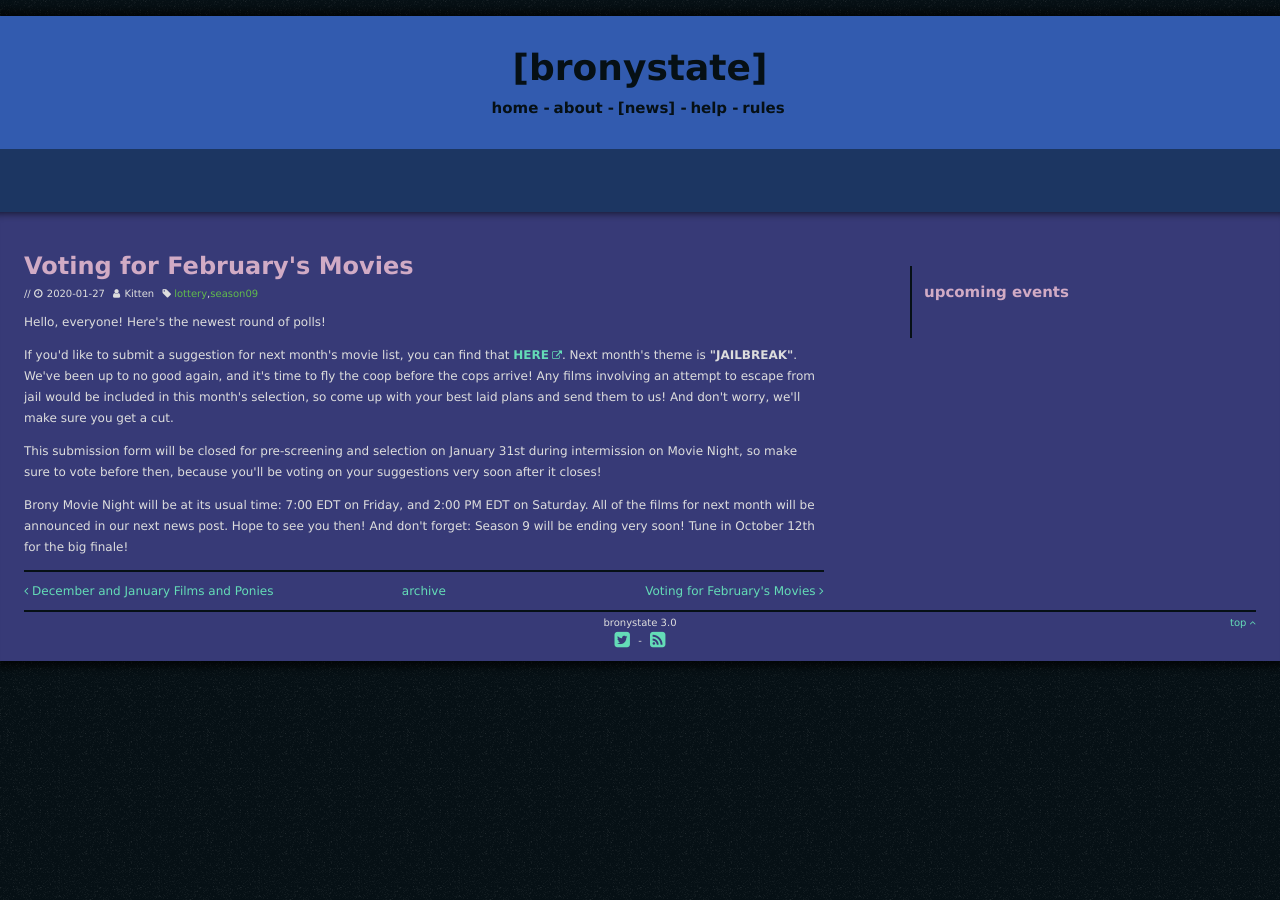
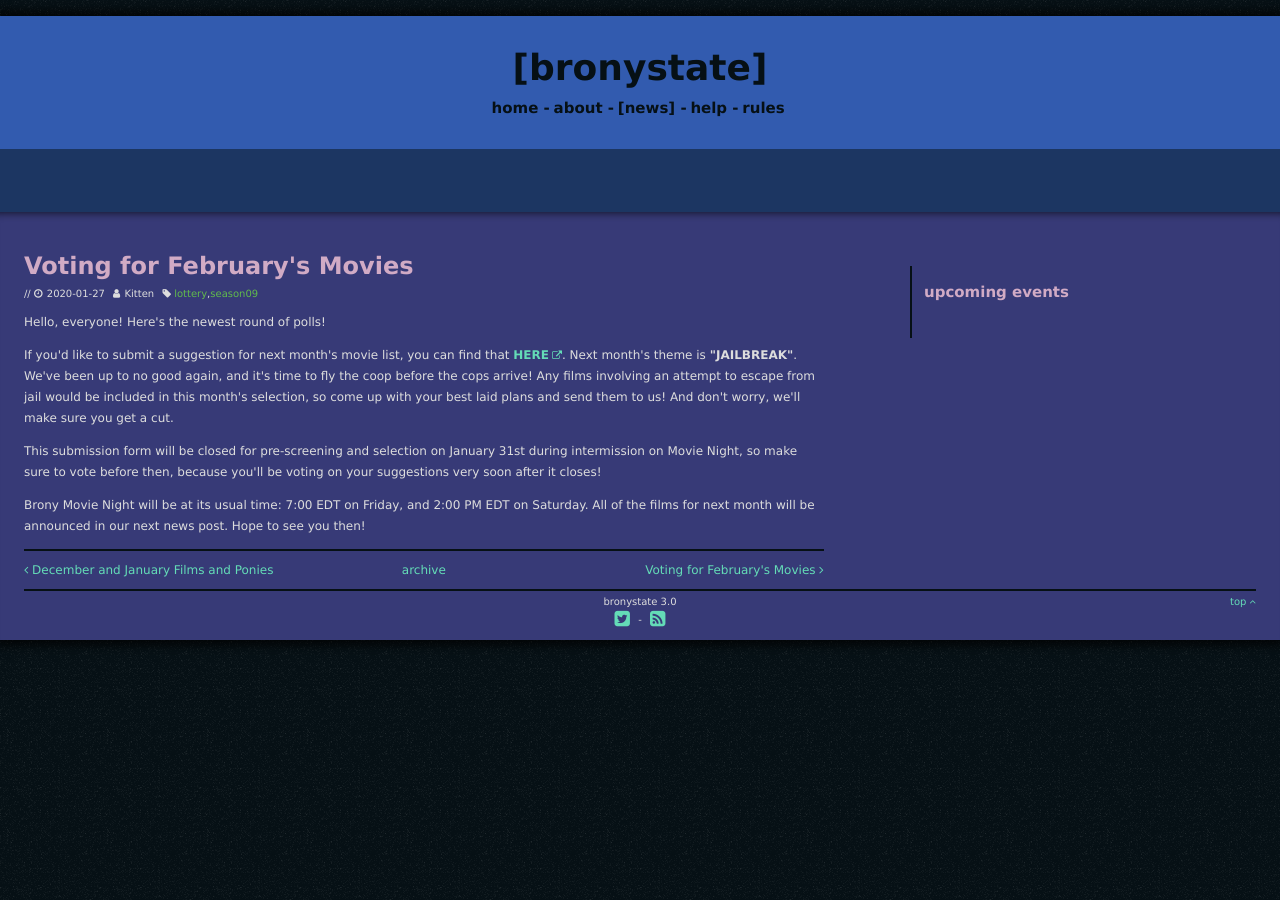
Before and after one commit to Bronystate/brstv3, a Jekyll site: the page built from _posts/2020-01-27-votefeb20.md, in a window 1280 px wide. Built offline with Jekyll 4.4.1, drawn with Linux system fonts in a browser that asks for light colours; nearby versions of some CDN libraries.

Commit message:
Update 2020-01-27-votefeb20.md

```diff
--- a/_posts/2020-01-27-votefeb20.md
+++ b/_posts/2020-01-27-votefeb20.md
@@ -11,6 +11,6 @@ If you'd like to submit a suggestion for next month's movie list, you can find t
 
 This submission form will be closed for pre-screening and selection on January 31st during intermission on Movie Night, so make sure to vote before then, because you'll be voting on your suggestions very soon after it closes!
 
-Brony Movie Night will be at its usual time: 7:00 EDT on Friday, and 2:00 PM EDT on Saturday.  All of the films for next month will be announced in our next news post.  Hope to see you then!  And don't forget: Season 9 will be ending very soon!  Tune in October 12th for the big finale!
+Brony Movie Night will be at its usual time: 7:00 EDT on Friday, and 2:00 PM EDT on Saturday.  All of the films for next month will be announced in our next news post.  Hope to see you then!
 
 [lotto]: https://docs.google.com/forms/d/e/1FAIpQLSc9Z3z8BkWxjThYB_u79laJNpcbWpg_zO-iqWppEls83iOTHQ/viewform
```
